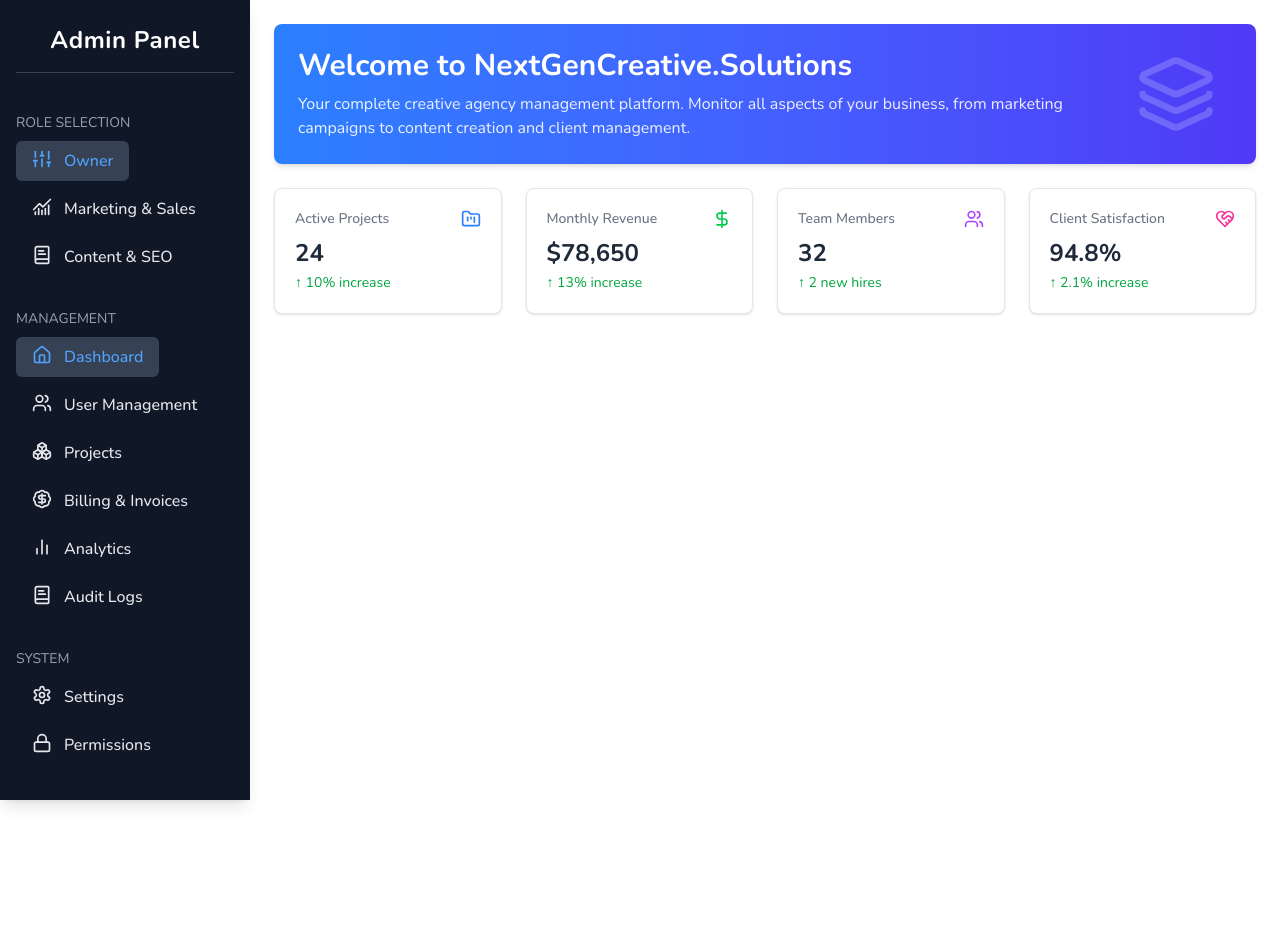
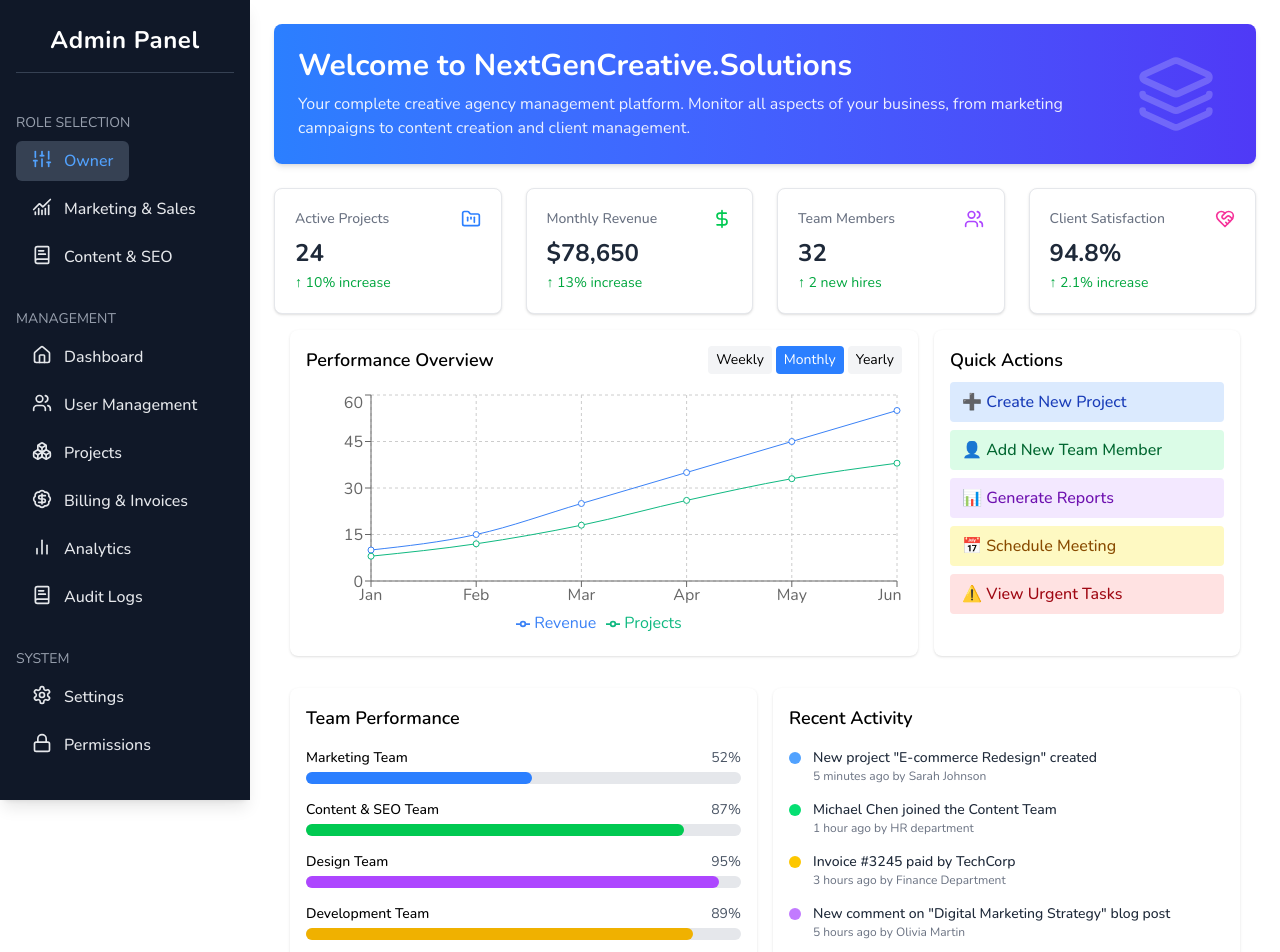
Before and after one commit to MeghlaB/Nextgen-creative, a React (Vite) app: page /dashboard/owner in a window 1280 px wide. Shown: the top 952 px of the page. Before the commit the page ends 800 px from the top, so only its background shows below. Built offline with nearby package versions, Linux system fonts and the light colour scheme.

Commit message:
performance and oprimaization

```diff
--- a/package.json
+++ b/package.json
@@ -32,7 +32,7 @@
     "react-snap": "^1.23.0",
     "react-spinners": "^0.15.0",
     "react-toastify": "^11.0.5",
-    "recharts": "^2.15.1",
+    "recharts": "^2.15.4",
     "smooth-scrollbar": "^8.8.4",
     "tailwindcss": "^4.0.12"
   },
--- a/src/App.jsx
+++ b/src/App.jsx
@@ -30,6 +30,7 @@ import MainLayout from "./Layout/MainLayout";
 import OwnerPage from "./components/Dashboard/Admindashboard/OwnerPage";
 import MarketingPage from "./components/Dashboard/Admindashboard/MarketingPage ";
 import ContentSeoPage from "./components/Dashboard/Admindashboard/ContentSeoPage";
+import Usermanagement from "./components/Dashboard/Admindashboard/Usermanagement";
 
 const App = () => {
   // const [user, setUser] = useState(null);
@@ -484,7 +485,7 @@ const App = () => {
           <Route path="owner" element={<OwnerPage />} />
           <Route path="marketing-sales" element={<MarketingPage />} />
           <Route path="content-seo" element={<ContentSeoPage />} />
-          {/* <Route path="user-management" element={<UserManagementPage />} /> */}
+          <Route path="user-management" element={<Usermanagement />} />
         </Route>
         <Route
           path="/admin"
--- a/src/components/Dashboard/AdminDashboard.jsx
+++ b/src/components/Dashboard/AdminDashboard.jsx
@@ -45,61 +45,53 @@ function AdminDashboard() {
             <ChartNoAxesCombined size={20} />
             <span>Marketing & Sales</span>
           </div>
-
         </NavLink>
         <NavLink to="/dashboard/content-seo" className={linkClass}>
           <div className="flex gap-3">
             <BookText size={20} />
             <span>Content & SEO</span>
           </div>
-
         </NavLink>
       </nav>
 
       {/* MANAGEMENT */}
       <h2 className="text-sm text-gray-400 uppercase mb-2">Management</h2>
       <nav className="space-y-2 mb-8">
-        <NavLink to="/dashboard" className={linkClass}>
+        <NavLink to="/dashboard/home" className={linkClass}>
           <div className="flex gap-3">
             <Home size={20} />
             <span>Dashboard</span>
           </div>
-
         </NavLink>
         <NavLink to="/dashboard/user-management" className={linkClass}>
           <div className="flex gap-3">
             <Users size={20} />
             <span>User Management</span>
           </div>
-
         </NavLink>
         <NavLink to="/dashboard/projects" className={linkClass}>
           <div className="flex gap-3">
             <Boxes size={20} />
             <span>Projects</span>
           </div>
-
         </NavLink>
         <NavLink to="/dashboard/billing" className={linkClass}>
           <div className="flex gap-3">
             <BadgeDollarSign size={20} />
             <span>Billing & Invoices</span>
           </div>
-
         </NavLink>
         <NavLink to="/dashboard/analytics" className={linkClass}>
           <div className="flex gap-3">
             <ChartNoAxesColumn size={20} />
             <span>Analytics</span>
           </div>
-
         </NavLink>
         <NavLink to="/dashboard/audit" className={linkClass}>
           <div className="flex gap-3">
             <BookText size={20} />
             <span>Audit Logs</span>
           </div>
-
         </NavLink>
       </nav>
 
@@ -111,14 +103,12 @@ function AdminDashboard() {
             <Settings size={20} />
             <span>Settings</span>
           </div>
-
         </NavLink>
         <NavLink to="/dashboard/permissions" className={linkClass}>
           <div className="flex gap-3">
             <Lock size={20} />
             <span>Permissions</span>
           </div>
-
         </NavLink>
       </nav>
     </aside>
--- a/src/components/Dashboard/Admindashboard/OwnerPage.jsx
+++ b/src/components/Dashboard/Admindashboard/OwnerPage.jsx
@@ -1,5 +1,55 @@
 import { DollarSign, FolderKanban, HeartHandshake, Layers, Users } from "lucide-react";
 import React from "react";
+import {
+  LineChart,
+  Line,
+  XAxis,
+  YAxis,
+  Tooltip,
+  CartesianGrid,
+  Legend,
+  ResponsiveContainer,
+} from "recharts";
+
+const data = [
+  { month: "Jan", revenue: 10, projects: 8 },
+  { month: "Feb", revenue: 15, projects: 12 },
+  { month: "Mar", revenue: 25, projects: 18 },
+  { month: "Apr", revenue: 35, projects: 26 },
+  { month: "May", revenue: 45, projects: 33 },
+  { month: "Jun", revenue: 55, projects: 38 },
+];
+
+const teamPerformance = [
+  { team: "Marketing Team", progress: 52, color: "bg-blue-500" },
+  { team: "Content & SEO Team", progress: 87, color: "bg-green-500" },
+  { team: "Design Team", progress: 95, color: "bg-purple-500" },
+  { team: "Development Team", progress: 89, color: "bg-yellow-500" },
+];
+
+const recentActivities = [
+  {
+    title: 'New project "E-commerce Redesign" created',
+    time: "5 minutes ago by Sarah Johnson",
+    color: "bg-blue-400",
+  },
+  {
+    title: "Michael Chen joined the Content Team",
+    time: "1 hour ago by HR department",
+    color: "bg-green-400",
+  },
+  {
+    title: "Invoice #3245 paid by TechCorp",
+    time: "3 hours ago by Finance Department",
+    color: "bg-yellow-400",
+  },
+  {
+    title: 'New comment on "Digital Marketing Strategy" blog post',
+    time: "5 hours ago by Olivia Martin",
+    color: "bg-purple-400",
+  },
+];
+
 
 const OwnerPage = () => {
     const stats = [
@@ -65,6 +115,87 @@ const OwnerPage = () => {
         </div>
       ))}
     </div>
+    {/* Performance  */}
+     <div className="grid grid-cols-1 md:grid-cols-3 gap-4 p-4">
+      {/* Performance Overview */}
+      <div className="bg-white rounded-lg shadow p-4 col-span-2">
+        <div className="flex justify-between items-center mb-4">
+          <h2 className="text-lg font-semibold">Performance Overview</h2>
+          <div className="space-x-1">
+            <button className="text-sm bg-gray-100 px-2 py-1 rounded">Weekly</button>
+            <button className="text-sm bg-blue-500 text-white px-2 py-1 rounded">Monthly</button>
+            <button className="text-sm bg-gray-100 px-2 py-1 rounded">Yearly</button>
+          </div>
+        </div>
+        <ResponsiveContainer width="100%" height={250}>
+          <LineChart data={data}>
+            <CartesianGrid strokeDasharray="3 3" />
+            <XAxis dataKey="month" />
+            <YAxis />
+            <Tooltip />
+            <Legend />
+            <Line type="monotone" dataKey="revenue" stroke="#3B82F6" name="Revenue" />
+            <Line type="monotone" dataKey="projects" stroke="#10B981" name="Projects" />
+          </LineChart>
+        </ResponsiveContainer>
+      </div>
+
+      {/* Quick Actions */}
+      <div className="bg-white rounded-lg shadow p-4 space-y-2">
+        <h2 className="text-lg font-semibold mb-2">Quick Actions</h2>
+        <button className="w-full text-left bg-blue-100 hover:bg-blue-200 text-blue-800 font-medium px-3 py-2 rounded">
+          ➕ Create New Project
+        </button>
+        <button className="w-full text-left bg-green-100 hover:bg-green-200 text-green-800 font-medium px-3 py-2 rounded">
+          👤 Add New Team Member
+        </button>
+        <button className="w-full text-left bg-purple-100 hover:bg-purple-200 text-purple-800 font-medium px-3 py-2 rounded">
+          📊 Generate Reports
+        </button>
+        <button className="w-full text-left bg-yellow-100 hover:bg-yellow-200 text-yellow-800 font-medium px-3 py-2 rounded">
+          📅 Schedule Meeting
+        </button>
+        <button className="w-full text-left bg-red-100 hover:bg-red-200 text-red-800 font-medium px-3 py-2 rounded">
+          ⚠️ View Urgent Tasks
+        </button>
+      </div>
+    </div>
+    <div className="grid grid-cols-1 md:grid-cols-2 gap-4 p-4">
+      {/* Team Performance */}
+      <div className="bg-white rounded-lg shadow p-4">
+        <h2 className="text-lg font-semibold mb-4">Team Performance</h2>
+        {teamPerformance.map((item, idx) => (
+          <div key={idx} className="mb-4">
+            <div className="flex justify-between mb-1">
+              <span className="text-sm font-medium">{item.team}</span>
+              <span className="text-sm text-gray-600">{item.progress}%</span>
+            </div>
+            <div className="w-full bg-gray-200 rounded-full h-3">
+              <div
+                className={`${item.color} h-3 rounded-full`}
+                style={{ width: `${item.progress}%` }}
+              ></div>
+            </div>
+          </div>
+        ))}
+      </div>
+
+      {/* Recent Activity */}
+      <div className="bg-white rounded-lg shadow p-4">
+        <h2 className="text-lg font-semibold mb-4">Recent Activity</h2>
+        <ul className="space-y-4">
+          {recentActivities.map((activity, idx) => (
+            <li key={idx} className="flex items-start space-x-3">
+              <div className={`w-3 h-3 mt-1 rounded-full ${activity.color}`} />
+              <div>
+                <p className="text-sm font-medium text-gray-800">{activity.title}</p>
+                <p className="text-xs text-gray-500">{activity.time}</p>
+              </div>
+            </li>
+          ))}
+        </ul>
+      </div>
+    </div>
     </div>
   );
 };
--- /dev/null
+++ b/src/components/Dashboard/Admindashboard/Usermanagement.jsx
@@ -0,0 +1,9 @@
+import React from 'react'
+
+export default function Usermanagement() {
+  return (
+    <div>
+      hello
+    </div>
+  )
+}
```
Also changed, not shown: 1 other file (tests, documents, lock files or other folders). Lines whose indentation alone changed are shown as unchanged.
